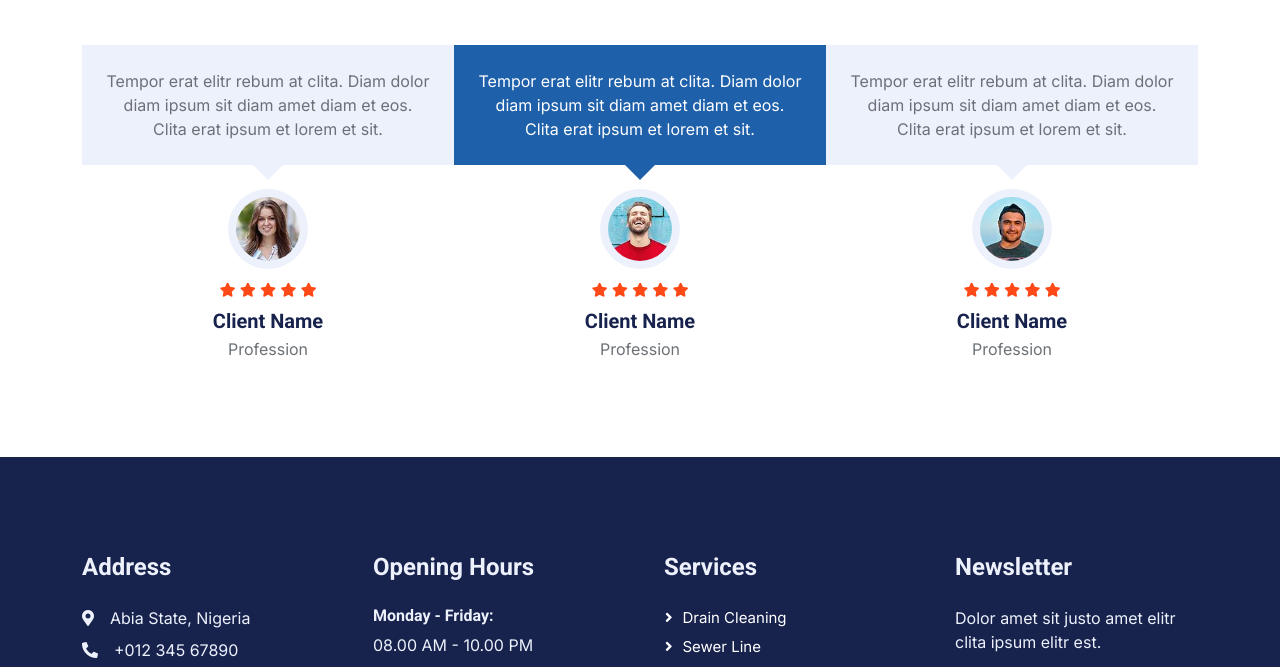
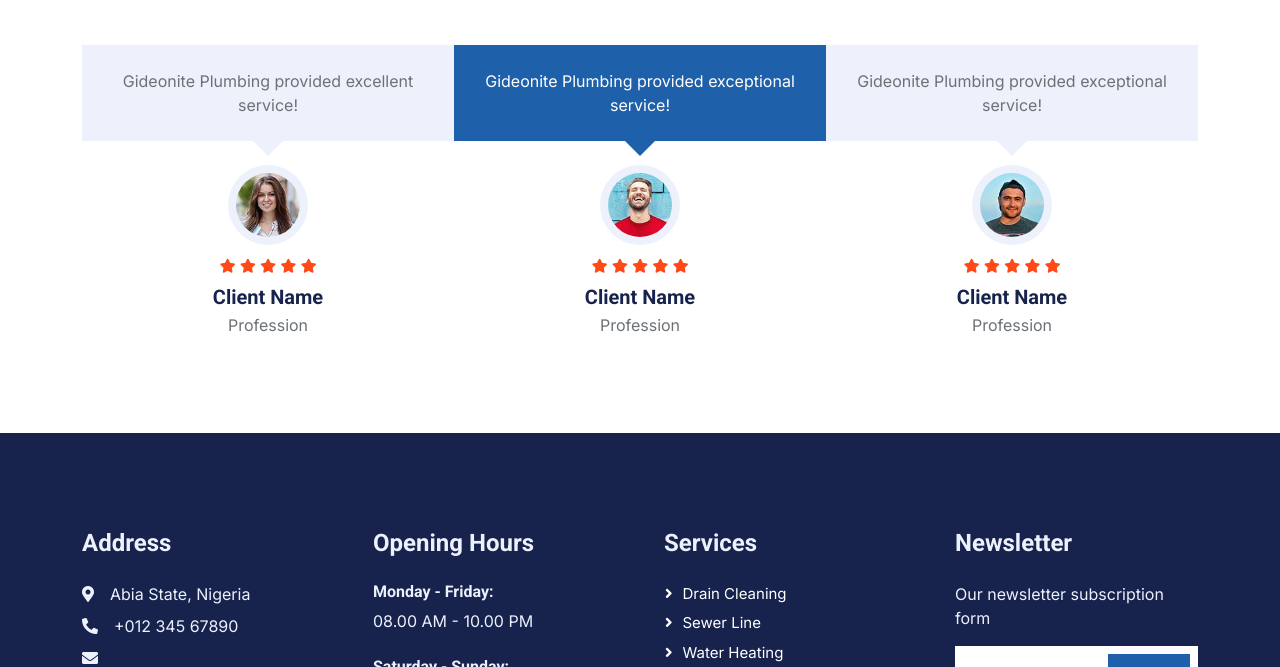
Before and after one commit to flycodetech/plumberweb, a plain HTML site: page service.html in a window 1280 px wide. Shown: the part 2048-2715 px from the top of the page. Drawn offline with nearby package versions, Linux system fonts and the light colour scheme.

Commit message:
edited client section

```diff
--- a/service.html
+++ b/service.html
@@ -240,7 +240,7 @@
             <div class="owl-carousel testimonial-carousel position-relative wow fadeInUp" data-wow-delay="0.1s">
                 <div class="testimonial-item text-center">
                     <div class="testimonial-text bg-light text-center p-4 mb-4">
-                        <p class="mb-0">Tempor erat elitr rebum at clita. Diam dolor diam ipsum sit diam amet diam et eos. Clita erat ipsum et lorem et sit.</p>
+                        <p class="mb-0">Gideonite Plumbing provided excellent service!</p>
                     </div>
                     <img class="bg-light rounded-circle p-2 mx-auto mb-2" src="img/testimonial-1.jpg" style="width: 80px; height: 80px;">
                     <div class="mb-2">
@@ -255,7 +255,7 @@
                 </div>
                 <div class="testimonial-item text-center">
                     <div class="testimonial-text bg-light text-center p-4 mb-4">
-                        <p class="mb-0">Tempor erat elitr rebum at clita. Diam dolor diam ipsum sit diam amet diam et eos. Clita erat ipsum et lorem et sit.</p>
+                        <p class="mb-0">Gideonite Plumbing provided exceptional service!</p>
                     </div>
                     <img class="bg-light rounded-circle p-2 mx-auto mb-2" src="img/testimonial-2.jpg" style="width: 80px; height: 80px;">
                     <div class="mb-2">
@@ -270,7 +270,7 @@
                 </div>
                 <div class="testimonial-item text-center">
                     <div class="testimonial-text bg-light text-center p-4 mb-4">
-                        <p class="mb-0">Tempor erat elitr rebum at clita. Diam dolor diam ipsum sit diam amet diam et eos. Clita erat ipsum et lorem et sit.</p>
+                        <p class="mb-0">Gideonite Plumbing provided exceptional service!</p>
                     </div>
                     <img class="bg-light rounded-circle p-2 mx-auto mb-2" src="img/testimonial-3.jpg" style="width: 80px; height: 80px;">
                     <div class="mb-2">
@@ -285,7 +285,7 @@
                 </div>
                 <div class="testimonial-item text-center">
                     <div class="testimonial-text bg-light text-center p-4 mb-4">
-                        <p class="mb-0">Tempor erat elitr rebum at clita. Diam dolor diam ipsum sit diam amet diam et eos. Clita erat ipsum et lorem et sit.</p>
+                        <p class="mb-0">gideonite plumbing are swift in response to emergencies!</p>
                     </div>
                     <img class="bg-light rounded-circle p-2 mx-auto mb-2" src="img/testimonial-4.jpg" style="width: 80px; height: 80px;">
                     <div class="mb-2">
@@ -339,7 +339,7 @@
                 </div>
                 <div class="col-lg-3 col-md-6">
                     <h4 class="text-light mb-4">Newsletter</h4>
-                    <p>Dolor amet sit justo amet elitr clita ipsum elitr est.</p>
+                    <p>Our newsletter subscription form</p>
                     <div class="position-relative mx-auto" style="max-width: 400px;">
                         <input class="form-control border-0 w-100 py-3 ps-4 pe-5" type="text" placeholder="Your email">
                         <button type="button" class="btn btn-primary py-2 position-absolute top-0 end-0 mt-2 me-2">SignUp</button>
```
